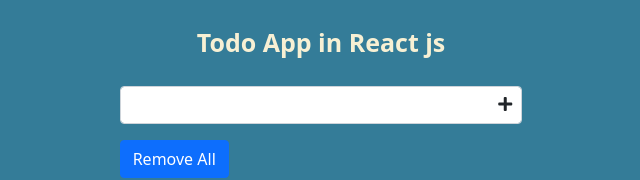
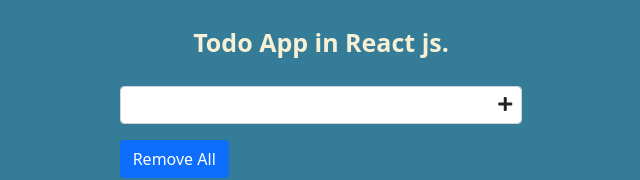
Before and after one commit to pranaypsurve/react-todo-app, a React (Create React App) app: page / in a window 1280 px wide. Shown: the top 180 px of the page, without its empty margins (319-959 px from the left). Built offline with nearby package versions, Linux system fonts and the light colour scheme.

Commit message:
deploy code

```diff
--- a/src/components/Todo.jsx
+++ b/src/components/Todo.jsx
@@ -8,7 +8,7 @@ class Todo extends React.Component {
         this.state = {
             item: window.localStorage.getItem('items') ? JSON.parse(window.localStorage.getItem('items')) : [],
             name: '',
-            sectionTitle: "Todo App in React js",
+            sectionTitle: "Todo App in React js.",
             edit: false
         }
     }
@@ -77,7 +77,6 @@ class Todo extends React.Component {
                                     </form>
                                 </div>
                                 <div className="col-lg-12 mt-3">
-                                        {/* // Do something that could throw */}
                                         <DisplayTodo data={{ items: this.state.item, delete: this.delete, edit: this.edit }} />
                                     <p className="text-center btn btn-primary" onClick={this.removeAll}>Remove All</p>
                                 </div>
```
